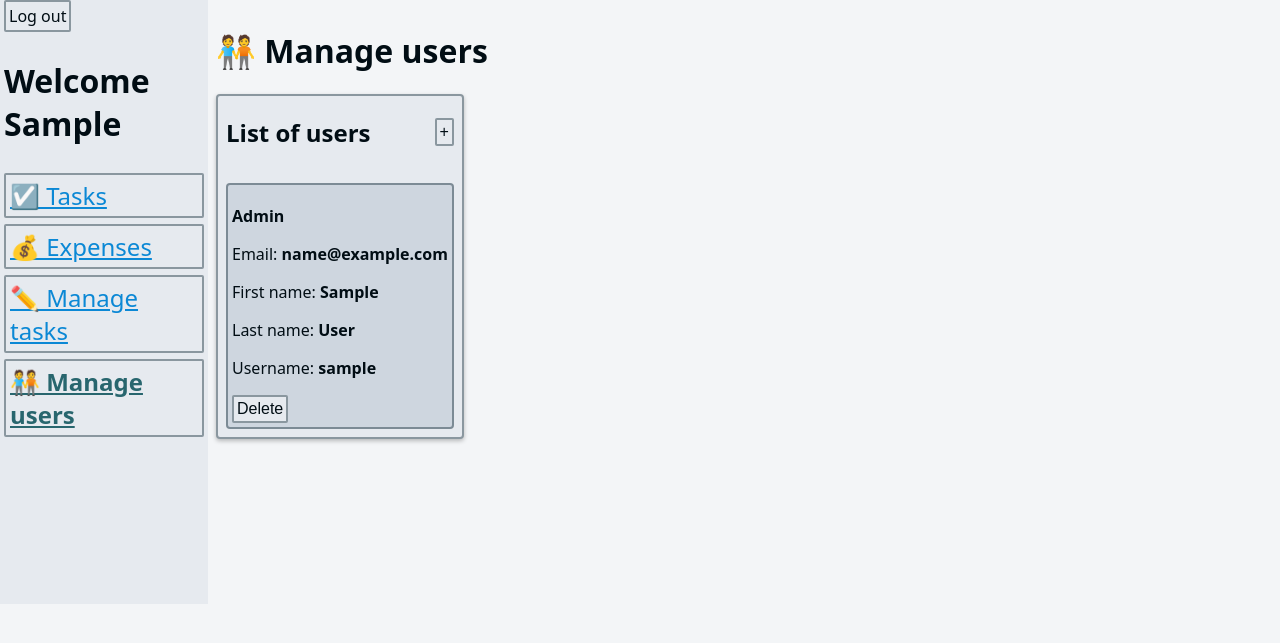
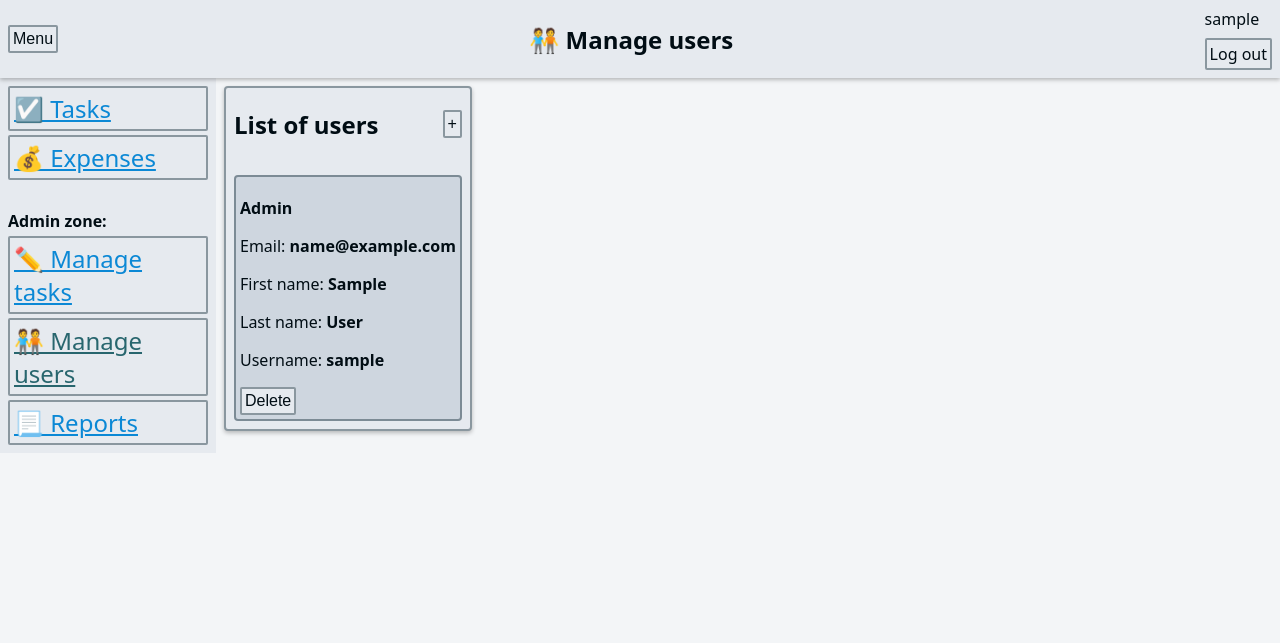
Before and after one commit to Matipolit/planer, a Django app: page /planer/users_manage/ in a window 1280 px wide. Shown: the top 643 px of the page. Run offline with Django 4.2, Linux system fonts and the light colour scheme; the visitor is signed in with stand-in values (Sample User, id 1); data comes from the database, SQL or seed files in the repository.

Commit message:
Add top bar, start reports

```diff
--- a/planer_app/static/style.css
+++ b/planer_app/static/style.css
@@ -27,20 +27,43 @@ html {
   }
 }
 
+body {
+    margin: 0;
+    width: 100%;
+}
 
-body {
-  margin: 0;
+#main {
   height: 100%;
   display: flex;
 }
 
-.navbar {
-  max-width: 200px;
+#sideBar {
+    flex-direction: column;
+  width: 200px;
   background-color: var(--surface-2);
-  padding: 4px;
+  padding: 8px;
   height: inherit;
   z-index: 1;
   gap: 4px;
+}
+
+#topBar {
+    display: flex;
+    flex-direction: row;
+    align-content: center;
+    align-items: center;
+    justify-content: space-between;
+    background-color: var(--surface-2);
+    padding: 8px;
+    z-index: 2;
+    gap: 8px;
+    top: 0;
+    position: sticky;
+    box-shadow: 0px 2px 4px rgba(0, 0, 0, 0.25);
+}
+
+#topBar > h2, #topBar > * p {
+    margin: 0;
 }
 
 .nav {
@@ -50,7 +73,6 @@ body {
 
 .selected {
   color: var(--accent-dark);
-  font-weight: bold;
   background-color: var(--surface-deep);
 }
 
@@ -63,6 +85,14 @@ a {
   padding: 4px;
   width: fit-content;
   color: var(--link);
+}
+
+.cardCollection {
+  display: flex;
+  flex-wrap: wrap;
+  gap: 8px;
+    align-content: start;
+    align-items: start;
 }
 
 .card {
@@ -91,6 +121,7 @@ a {
     max-height: 600px;
     overflow-y: auto;
     padding-top: 0;
+    min-width: 200px;
 }
 
 .verticalListHeader {
--- a/planer_app/templates/base.html
+++ b/planer_app/templates/base.html
@@ -8,20 +8,32 @@
         <title>Planer</title>
     </head>
     <body>
+
+    <div id="topBar">
         {% if user.is_authenticated %}
+            <button onclick="toggleSidebarVisibility()">Menu</button>
+            <h2>{% block title %}{% endblock title %}</h2>
+            <div style="display: flex; flex-direction: column; gap: 8px;">
+                <p>{{user.username}}</p>
+                <a class="button" href="/planer/logout" >Log out</a>
+            </div>
+        {% endif %}
+    </div>
+
+        <div id="main">
             {% with request.resolver_match.view_name as view_name %}
-        <div class="navbar verticalList">
-                <a class="button" href="/planer/logout" >Log out</a>
-                <h1>Welcome {{user.first_name}}</h1>
+                <div id="sideBar" style="display: flex; position: initial;">
                     <a class="{% if view_name == "index" %}selected {% endif %}nav" href="/planer/">☑️  Tasks</a>
                     <a class="{% if view_name == "expenses" %}selected {% endif %}nav" href="/planer/expenses/">💰 Expenses</a>
                     {% if user.is_superuser %}
+                        <br>
+                        <b>Admin zone:</b>
                         <a class="{% if view_name == "tasks_manage" %}selected {% endif %}nav" href="/planer/tasks_manage/">✏️ Manage tasks</a>
                         <a class="{% if view_name == "users_manage" %}selected {% endif %}nav" href="/planer/users_manage/">🧑‍🤝‍🧑 Manage users</a>
+                        <a class="{% if view_name == "reports" %}selected {% endif %}nav" href="/planer/reports/">📃 Reports</a>
                     {% endif %}
                 </div>
             {% endwith %}
-        {% endif %}
             <div class="content">
                 {% if errors != null and errors|length != 0 %}
                     <div class="card errors">
@@ -36,9 +48,33 @@
                 </div>
                 {% block content %}{% endblock content %}
             </div>
+        </div>
     </body>
 </html>
+
 <script>
+    window.addEventListener("load" , () => {
+        const sidebar = document.getElementById("sideBar");
+        if (window.innerWidth < 500) {
+            sidebar.style.display = "none";
+            sidebar.style.position = "absolute"
+        } else {
+            sidebar.style.display = "flex";
+            sidebar.style.position = "initial"
+        }
+        }
+    )
+    window.addEventListener("resize" , () => {
+        const sidebar = document.getElementById("sideBar");
+        if (window.innerWidth < 500) {
+            sidebar.style.display = "none";
+            sidebar.style.position = "absolute"
+        } else {
+            sidebar.style.display = "flex";
+            sidebar.style.position = "initial"
+        }
+        }
+    )
     function showWindow(windowId) {
         document.getElementById("windowBackground").style.display = "block";
         document.getElementById(windowId).style.display = "block";
@@ -46,6 +82,15 @@
     function closeWindow(windowId) {
         document.getElementById("windowBackground").style.display = "none";
         document.getElementById(windowId).style.display = "none";
+    }
+
+    function toggleSidebarVisibility() {
+        const sidebar = document.getElementById("sideBar");
+        if (sidebar.style.display === "none" || sidebar.style.display === "") {
+            sidebar.style.display = "flex";
+        } else {
+            sidebar.style.display = "none";
+        }
     }
 
     async function deleteItem(id, table) {
--- a/planer_app/templates/index.html
+++ b/planer_app/templates/index.html
@@ -1,10 +1,11 @@
 {% extends "base.html" %}
+
+{% block title %}☑️ Your tasks{% endblock title %}
 
 {% block content %}
 
 <body>
 
-  <h1>Your tasks</h1>
   <div class="tasksWrapper">
     <div id="tasks" class="tasks">
       {% for user in users %}
--- a/planer_app/templates/users_manage.html
+++ b/planer_app/templates/users_manage.html
@@ -26,6 +26,7 @@
         </div>
 {% endblock popupwindows %}
 
+{% block title %}🧑‍🤝‍🧑 Manage users{% endblock title %}
 {% block content %}
 
 
@@ -49,19 +50,9 @@
       location.reload();
     }
   </script>
-  <style>
 
-  #manage {
-    display: flex;
-    gap: 8px;
-    align-content: start;
-    align-items: start;
-  }
 
-  </style>
-
-  <h1>🧑‍🤝‍🧑 Manage users</h1>
-  <div id="manage">
+  <div class="cardCollection">
     <div class="card verticalList">
     <div class="verticalListHeader">
         <h2>List of users</h2>
--- a/planer_app/urls.py
+++ b/planer_app/urls.py
@@ -11,4 +11,5 @@ urlpatterns = [
     path("tasks_manage/", views.tasks_manage, name="tasks_manage"),
     path("users_manage/", views.users_manage, name="users_manage"),
     path("tasks_manage/week/<date:date>", views.week_details, name="week_details"),
+    path("reports/", views.reports, name="reports"),
 ]
--- a/planer_app/views.py
+++ b/planer_app/views.py
@@ -68,6 +68,7 @@ def index(request: HttpRequest):
 
     return render(request, "index.html", context)
 
+
 def get_my_debts_by_person(all_debts, user):
     my_debts = all_debts.filter(locator_id=user, is_paid=False)
     my_debts_by_person = dict()
@@ -77,6 +78,7 @@ def get_my_debts_by_person(all_debts, user):
         my_debts_by_person[debt.purchase_id.locator_id]["sum"] += debt.owed_by_locator(all_debts)
         my_debts_by_person[debt.purchase_id.locator_id]["debts"].append(debt)
     return my_debts_by_person
+
 
 @login_required(login_url='login')
 def expenses(request: HttpRequest):
@@ -190,10 +192,23 @@ def week_details(request, date):
             return JsonResponse({"deleted": "true"})
     elif request.method == "POST":
         vars = request.POST
-        week = Week.objects.get(start_date=date)
-        task = Task.objects.get(id=vars["task"])
-        locator = User.objects.get(id=vars["locator"])
-        TasksInWeek.objects.create(week_id=week, task_id=task, locator_id=locator, is_done=False)
+        type = vars["formtype"]
+        if type == "add":
+            week = Week.objects.get(start_date=date)
+            task = Task.objects.get(id=vars["task"])
+            locator = User.objects.get(id=vars["locator"])
+            TasksInWeek.objects.create(week_id=week, task_id=task, locator_id=locator, is_done=False)
+        elif type == "edit":
+            id = vars["taskId"]
+            instance = TasksInWeek.objects.get(id=id)
+            if instance is None:
+                errors.append("Could not edit - no suchtask in week")
+            else:
+                task = Task.objects.get(id=vars["task"])
+                locator = User.objects.get(id=vars["locator"])
+                instance.task_id = task
+                instance.locator_id = locator
+                instance.save()
 
     week = Week.objects.get(start_date=date)
     tasks = TasksInWeek.objects.filter(week_id=week.id)
@@ -225,3 +240,9 @@ def users_manage(request):
     users = User.objects.all()
     context = {"users": users}
     return render(request, "users_manage.html", context)
+
+
+@staff_member_required(login_url="login")
+def reports(request):
+    context = {}
+    return render(request, "reports.html", context)
```
Also changed, not shown: planer_app/templates/expenses.html (+3 -12 lines), planer_app/templates/reports.html (added, +7 -0 lines), planer_app/templates/tasks_manage.html (+2 -13 lines), planer_app/templates/week.html (+45 -0 lines). Lines whose indentation alone changed are shown as unchanged.
